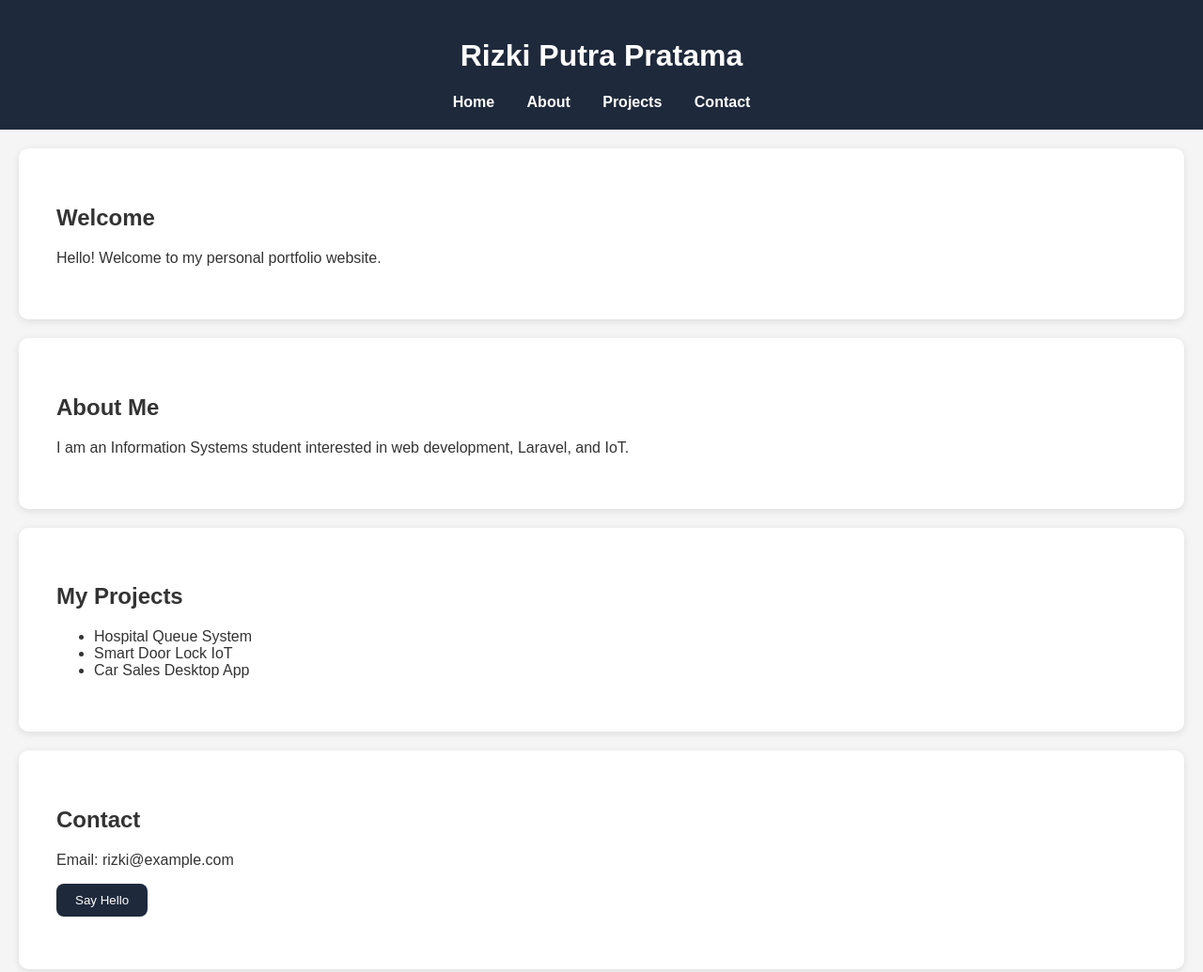
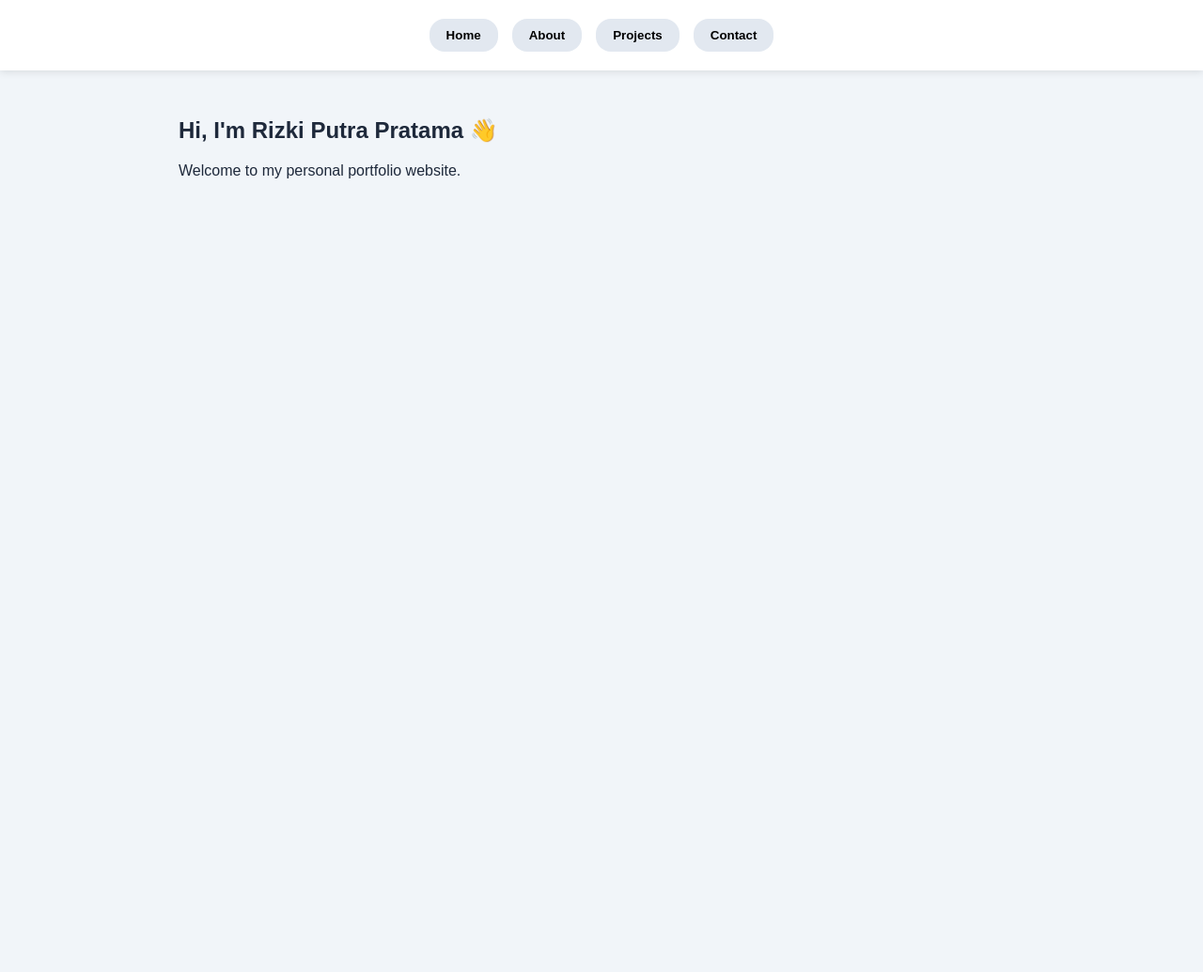
Before and after one commit to rizkiputrapratama47-pixel/portfolio-pribadi, a plain HTML site: page index.html in a window 1280 px wide. Shown: the whole page at 94% size. After the commit the page ends 800 px from the top, so only its background shows below. Drawn offline with Linux system fonts and the light colour scheme.

Commit message:
update portfolio layout

```diff
--- a/index.html
+++ b/index.html
@@ -7,44 +7,40 @@
   <link rel="stylesheet" href="style.css" />
 </head>
 <body>
-  <header>
-    <h1>Rizki Putra Pratama</h1>
   <nav>
-      <a href="#home">Home</a>
-      <a href="#about">About</a>
-      <a href="#projects">Projects</a>
-      <a href="#contact">Contact</a>
+    <button onclick="showPage('home')">Home</button>
+    <button onclick="showPage('about')">About</button>
+    <button onclick="showPage('projects')">Projects</button>
+    <button onclick="showPage('contact')">Contact</button>
   </nav>
-  </header>
 
-  <section id="home">
-    <h2>Welcome</h2>
-    <p>Hello! Welcome to my personal portfolio website.</p>
+  <main>
+    <section id="home" class="page active">
+      <h1>Hi, I'm Rizki Putra Pratama 👋</h1>
+      <p>Welcome to my personal portfolio website.</p>
     </section>
 
-  <section id="about">
-    <h2>About Me</h2>
-    <p>I am an Information Systems student interested in web development, Laravel, and IoT.</p>
+    <section id="about" class="page">
+      <h1>About Me</h1>
+      <p>I am a web developer passionate about Laravel, IoT, and UI design.</p>
     </section>
 
-  <section id="projects">
-    <h2>My Projects</h2>
-    <ul>
-      <li>Hospital Queue System</li>
-      <li>Smart Door Lock IoT</li>
-      <li>Car Sales Desktop App</li>
-    </ul>
+    <section id="projects" class="page">
+      <h1>Projects</h1>
+      <div class="project-grid">
+        <div class="card">Hospital Queue System</div>
+        <div class="card">Arduino Door Lock</div>
+        <div class="card">Car Sales Desktop App</div>
+      </div>
     </section>
 
-  <section id="contact">
-    <h2>Contact</h2>
+    <section id="contact" class="page">
+      <h1>Contact</h1>
       <p>Email: rizki@example.com</p>
-    <button onclick="showMessage()">Say Hello</button>
-    <p id="message"></p>
+      <p>GitHub: github.com/username</p>
     </section>
+  </main>
 
   <script src="script.js"></script>
 </body>
 </html>
-
-<!-- Buat file style.css dan script.js terpisah -->
--- a/script.js
+++ b/script.js
@@ -1,4 +1,9 @@
-function showMessage() {
-  document.getElementById("message").innerText =
-    "Thank you for visiting my portfolio!";
+function showPage(pageId) {
+  const pages = document.querySelectorAll('.page');
+
+  pages.forEach(page => {
+    page.classList.remove('active');
+  });
+
+  document.getElementById(pageId).classList.add('active');
 }
--- a/style.css
+++ b/style.css
@@ -1,37 +1,58 @@
 body {
   font-family: Arial, sans-serif;
   margin: 0;
-  background: #f5f5f5;
-  color: #333;
+  background: #f1f5f9;
+  color: #1e293b;
 }
 
-header {
-  background: #1e293b;
-  color: white;
+nav {
+  display: flex;
+  justify-content: center;
+  gap: 15px;
   padding: 20px;
-  text-align: center;
+  background: white;
+  box-shadow: 0 2px 8px rgba(0,0,0,0.1);
+  position: sticky;
+  top: 0;
 }
 
-nav a {
-  color: white;
-  margin: 0 15px;
-  text-decoration: none;
+nav button {
+  padding: 10px 18px;
+  border: none;
+  border-radius: 16px;
+  background: #e2e8f0;
+  cursor: pointer;
   font-weight: bold;
 }
 
-section {
-  padding: 40px;
-  margin: 20px;
+nav button:hover {
+  background: #1e293b;
+  color: white;
+}
+
+main {
+  max-width: 900px;
+  margin: auto;
+  padding: 30px;
+}
+
+.page {
+  display: none;
+}
+
+.page.active {
+  display: block;
+}
+
+.project-grid {
+  display: grid;
+  grid-template-columns: repeat(auto-fit, minmax(220px, 1fr));
+  gap: 20px;
+}
+
+.card {
   background: white;
-  border-radius: 10px;
+  padding: 20px;
+  border-radius: 16px;
   box-shadow: 0 2px 8px rgba(0,0,0,0.1);
 }
-
-button {
-  padding: 10px 20px;
-  border: none;
-  background: #1e293b;
-  color: white;
-  cursor: pointer;
-  border-radius: 8px;
-}
```
Lines whose indentation alone changed are shown as unchanged.
